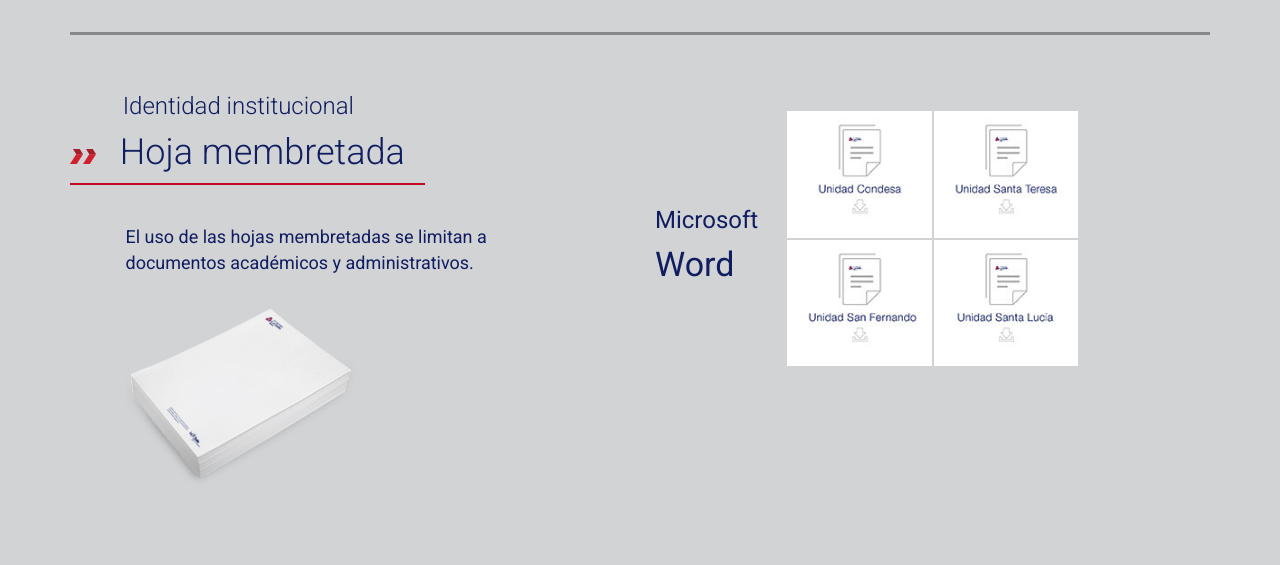
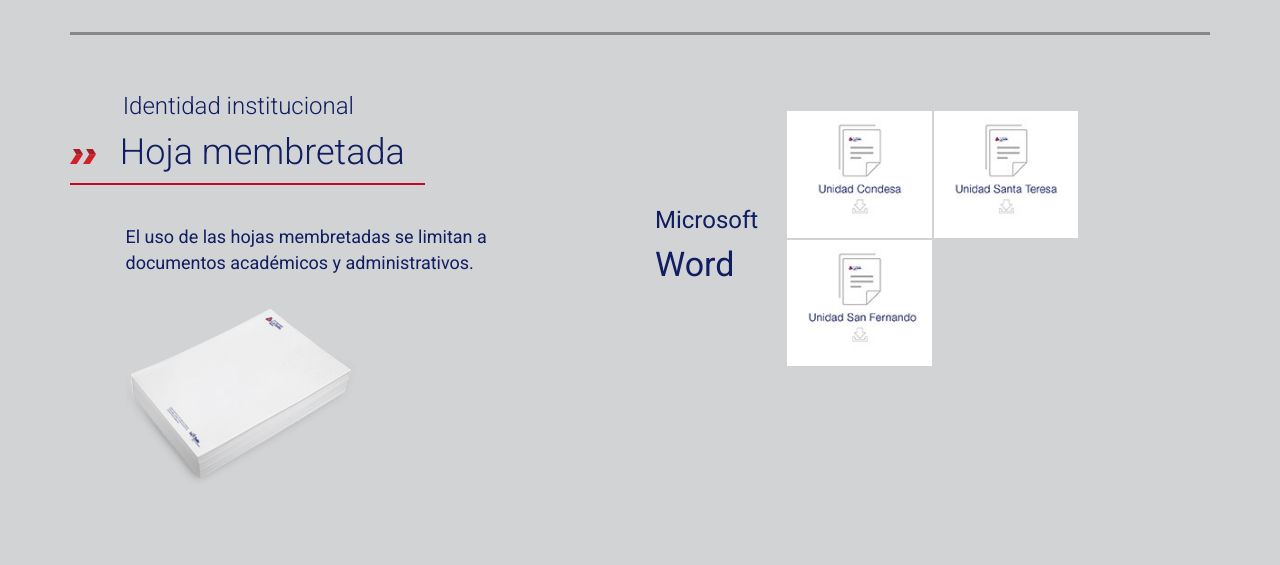
Before and after one commit to alucard0/lasalleimagen, a PHP site: page / in a window 1280 px wide. Shown: the part 4566-5131 px from the top of the page. Run offline with PHP 8.4, Linux system fonts and the light colour scheme; some libraries are stand-ins or nearby versions.

Commit message:
Actualización
Se vactualizaron los archivos de hoja membretada y se quito la hoja de santa lucía

```diff
--- a/index.php
+++ b/index.php
@@ -477,11 +477,14 @@ include 'header.php';
 									<img src="images/contenido/papeleria/2_SantaTeresa_160x140.jpg" class="img-responsive" alt="">
 								</figure></a>
 							</div>
-							<div class="row border_rows"><!--Unidad Santa lucia-->
+							<!--Unidad Santa lucia-->
+							<!--
+							<div class="row border_rows">
 								<a id="word_santaLucia"><figure>
 									<img src="images/contenido/papeleria/4_SantaLucia_160x140.jpg" class="img-responsive" alt="">
 								</figure></a>
 							</div>
+							-->
 						</div>
 				 	</div>
 				</div>
```
Also changed, not shown: version_minificada/index.php (+1 -1 lines), 3 other files.
